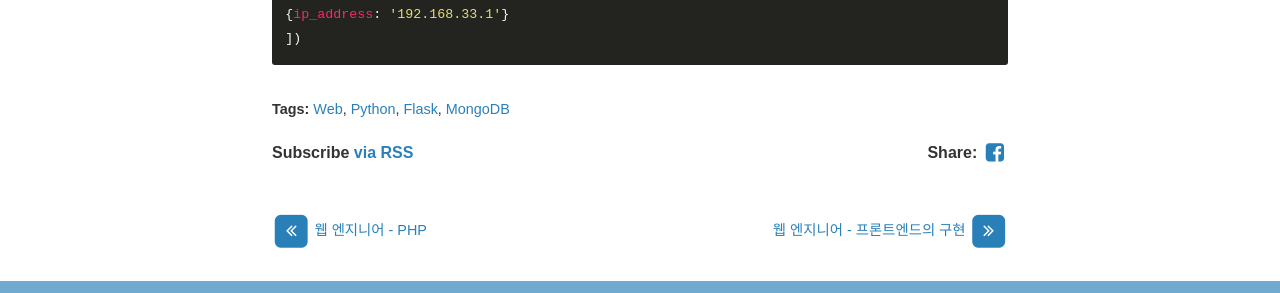
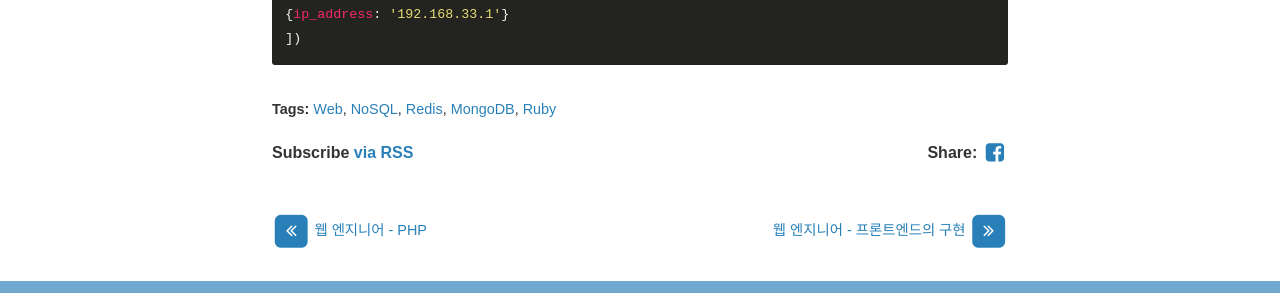
Before and after one commit to yoonkh/yoonkh.github.io, a Jekyll site: the page built from _posts/2017-12-24-Web3.markdown, in a window 1280 px wide and 900 px high, scrolled down 7129 px. Shown: the part 369-662 px from the top of the window. Built offline with Jekyll 4.4.1, drawn with Linux system fonts in a browser that asks for light colours; nearby versions of some CDN libraries; comment, search, counter and statistics services are not loaded.

Commit message:
Update 2017-12-24-Web3.markdown

```diff
--- a/_posts/2017-12-24-Web3.markdown
+++ b/_posts/2017-12-24-Web3.markdown
@@ -6,9 +6,10 @@ author: Yoonkh
 categories: Web
 tags:
 - Web
-- Python
-- Flask
+- NoSQL
+- Redis
 - MongoDB
+- Ruby
 comments: True
 ---
 
```
